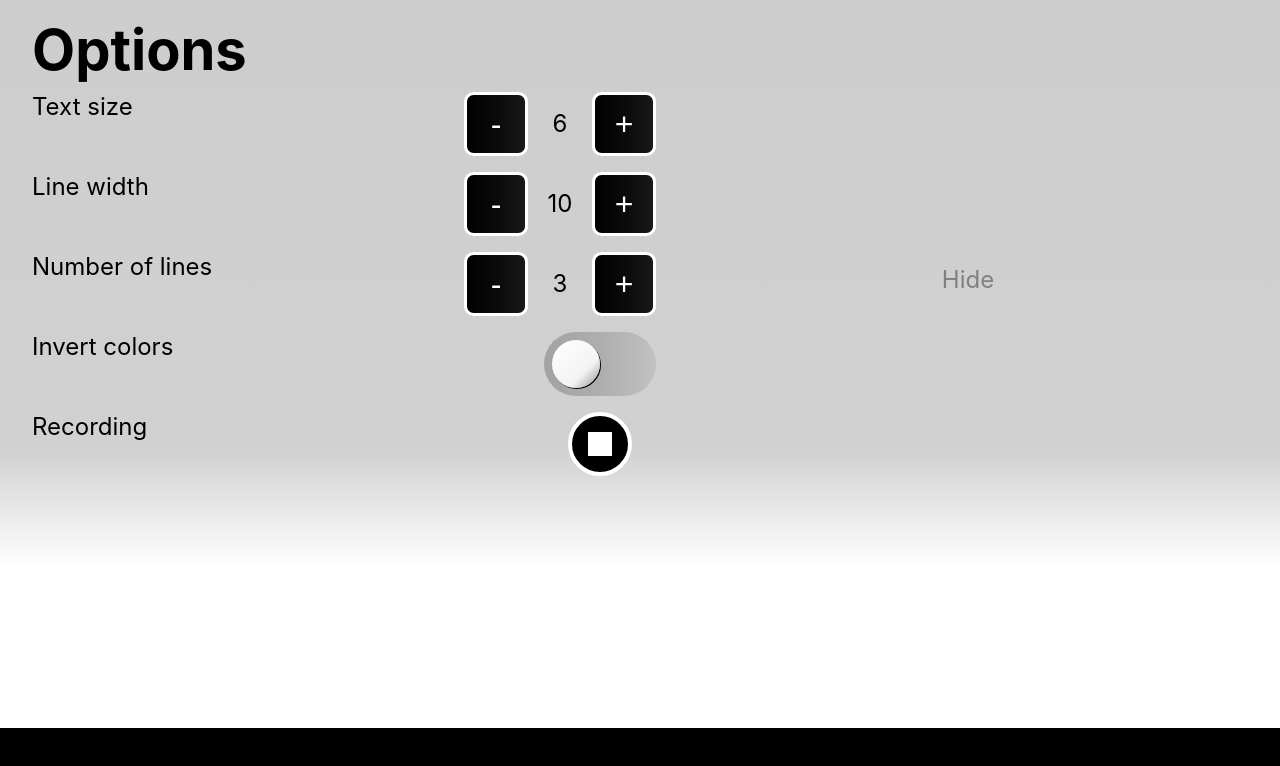
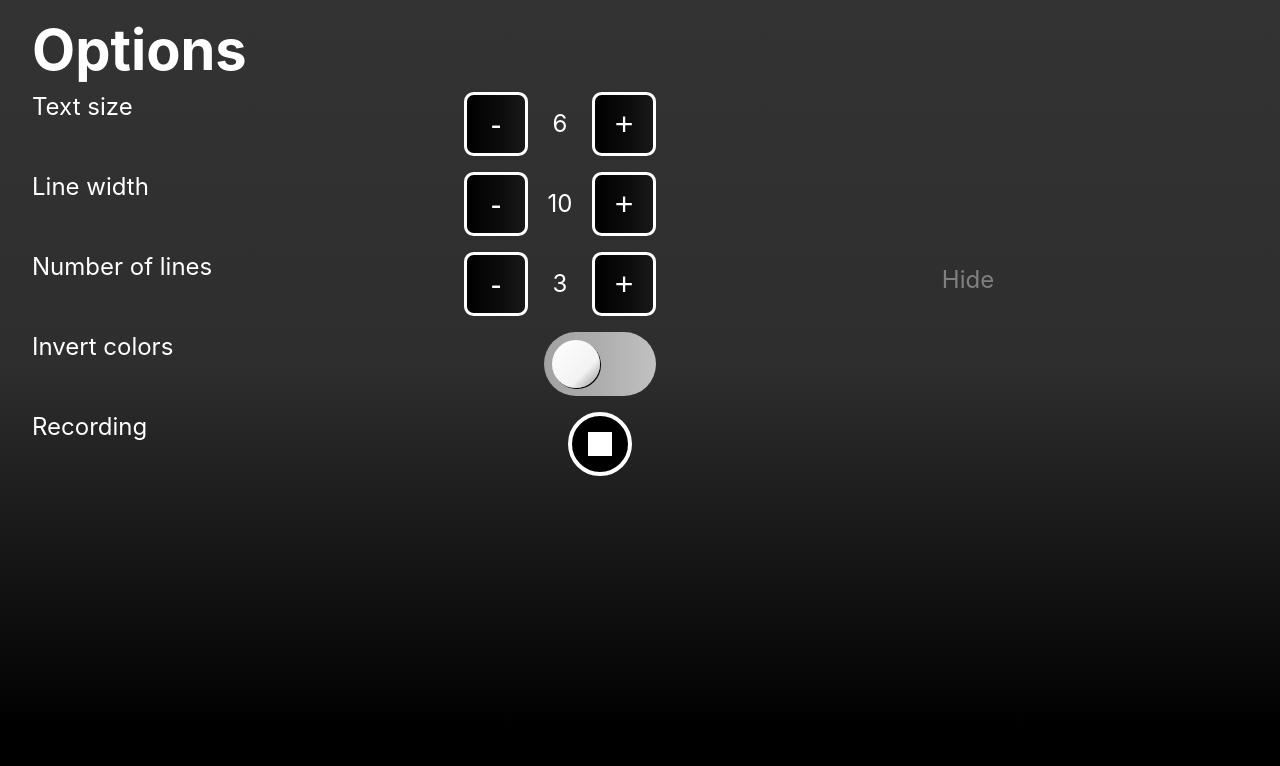
Before and after one commit to scribear/ScribeAR.github.io, a React (Create React App) app: page / in a window 1280 px wide. Shown: the top 766 px of the page. Built offline with nearby package versions, Linux system fonts and the light colour scheme.

Commit message:
changing starting background color to black

```diff
--- a/src/App.js
+++ b/src/App.js
@@ -21,8 +21,8 @@ export default function App() {
      var topHeight = 100 - botHeight + 'vh'
 
      botHeight += 'vh'
-     var bgColor = invertColors ? 'black': 'white'
-     var color = invertColors ? 'white' : 'black'
+     var bgColor = invertColors ? 'white': 'black'
+     var color = invertColors ? 'black' : 'white'
      if (bgColor == 'black') {
        return (
             <div className="App-1" style={{
```
